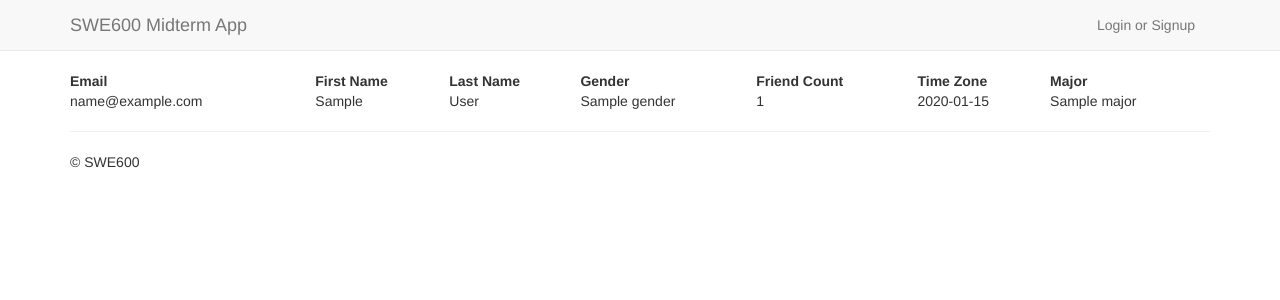
After one commit to jerryz1982/swe600-python, a Flask app: template templates/result.html in a window 1280 px wide. The commit adds this page. Shown: the top 300 px of the page. Run offline with Flask 2, Linux system fonts and the light colour scheme; the template is opened without the code that fills it: most values are stand-ins (such as "Sample title", 1, 10 or a date in 2020); some libraries are stand-ins or nearby versions.

Commit message:
add query user by email api

```diff
--- a/app.py
+++ b/app.py
@@ -73,7 +73,6 @@ def facebook_authorized(resp):
     session['logged_in'] = True
     session['facebook_token'] = (resp['access_token'], '')
     data = facebook.get('/me?fields=id,name,first_name,last_name,gender,timezone,verified,friends,email').data
-    print data
     required_fields = ['id', 'name', 'first_name', 'last_name', 'gender',
                        'timezone', 'verified', 'friends', 'email']
     user_data = dict()
@@ -85,7 +84,6 @@ def facebook_authorized(resp):
             user_data['facebook_id'] = data[i]
         else:
             user_data[i] = data[i]
-    print user_data
     save_user_to_db(user_data)
     whole_user_data = get_user_from_db(session['id'])
     session['major'] = whole_user_data.major
@@ -101,6 +99,19 @@ def upload_extra_user_data():
     save_user_to_db(extra_userdata)
     session['major'] = extra_userdata["major"]
     return redirect("/")
+
+@app.route("/get_userdata_by_email")
+def get_userdata_by_email():
+    email = request.args.get('email')
+    users_found = models.User.objects(email=email)
+    if len(users_found) == 1:
+        r = users_found[0]
+        return render_template('result.html', first_name=r['first_name'],
+                               last_name=r['last_name'], gender=r['gender'],
+                               timezone=r['timezone'], major=r['major'],
+                               friends_count=r['friends_count'], email=email)
+    elif len(users_found) == 0:
+        return 'No users found'
 
 @app.route("/logout")
 def logout():
--- a/templates/index.html
+++ b/templates/index.html
@@ -29,5 +29,9 @@
          Major: <input type="text" name="extra_userdata">
          <input type="submit" value="Submit" action="/">
      </form>
+     <form action="get_userdata_by_email" method="get">
+         Email: <input type="text" name="email">
+         <input type="submit" value="Search">
+     </form>
 {% endif %}
 {% endblock %}
--- /dev/null
+++ b/templates/result.html
@@ -0,0 +1,24 @@
+{% extends "base.html" %}
+{% block title %} - Result{% endblock %}
+{% block content %}
+     <table class="w3-table-all" style="width:100%">
+     <tr>
+        <th>Email</th>
+        <th>First Name</th>
+        <th>Last Name</th>
+        <th>Gender</th>
+        <th>Friend Count</th>
+        <th>Time Zone</th>
+        <th>Major</th>
+     </tr>
+     <tr>
+        <td>{{ email }}</td>
+        <td>{{ first_name }}</td>
+        <td>{{ last_name }}</td>
+        <td>{{ gender }}</td>
+        <td>{{ friends_count }}</td>
+        <td>{{ timezone }}</td>
+        <td>{{ major }}</td>
+     </tr>
+     </table>
+{% endblock %}
```
